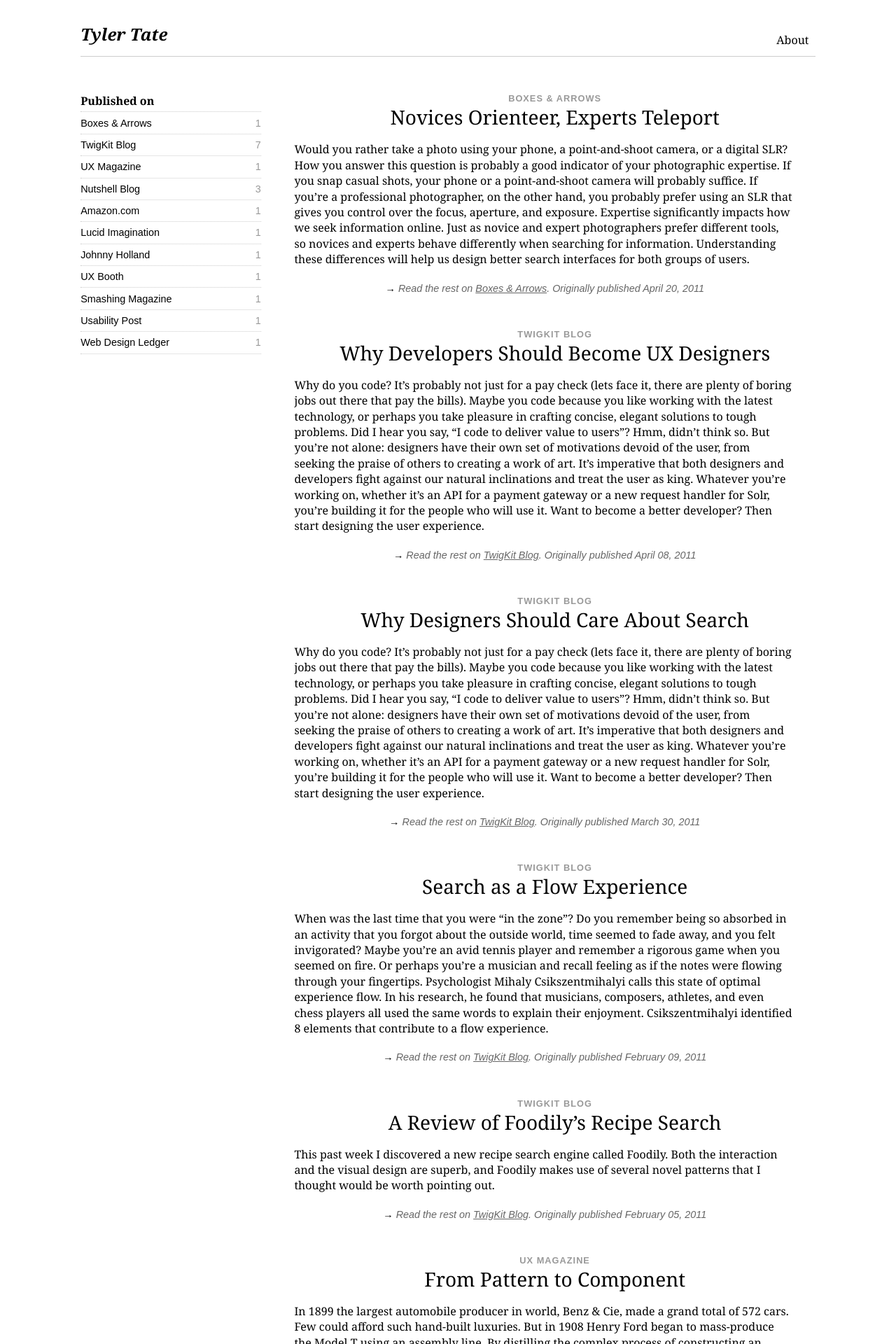
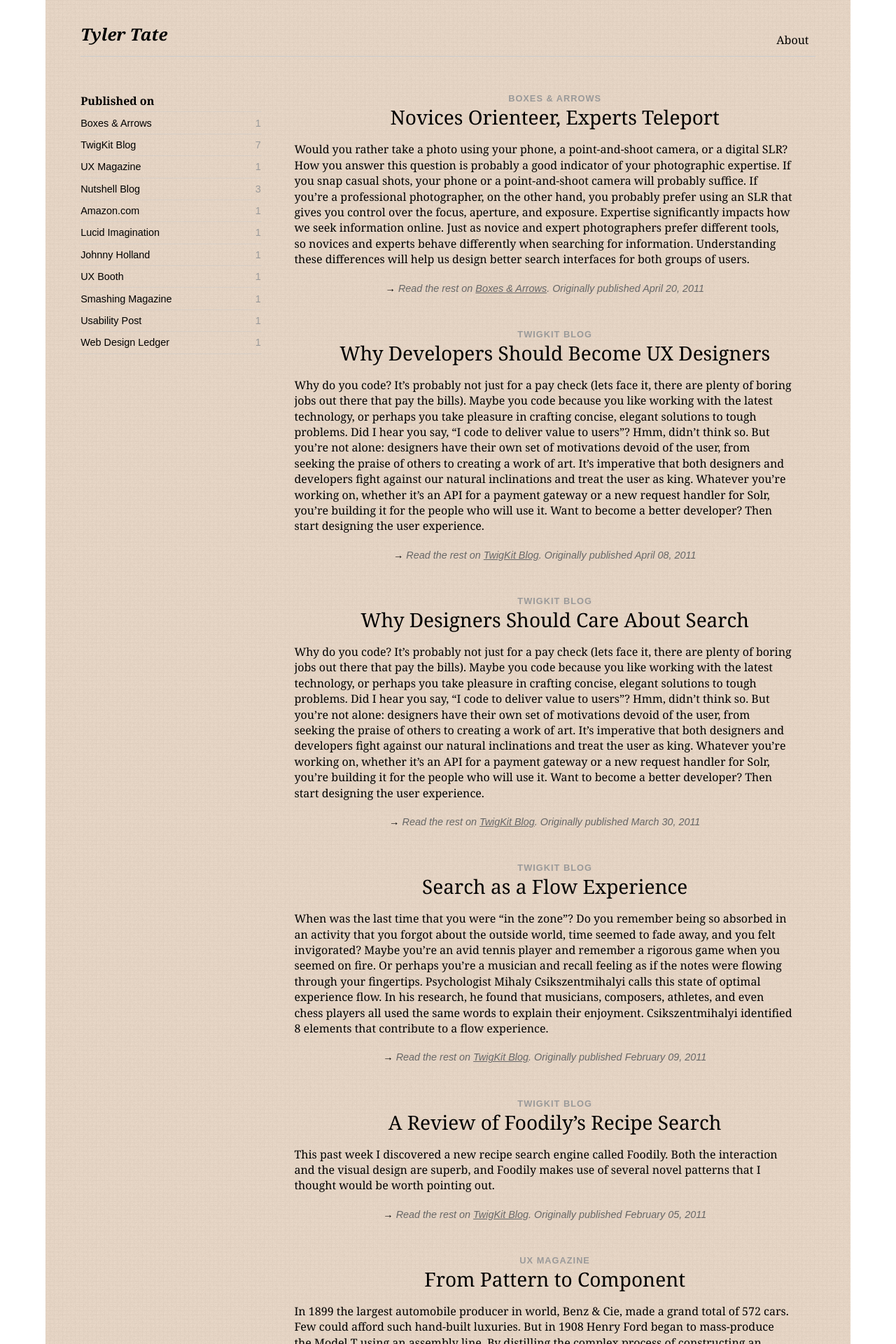
Before and after one commit to SeriouslyInc/tylertate, a Jekyll site: the page built from index.html, in a window 1280 px wide. Shown: the top 1920 px of the page at 70% size. Built offline with Jekyll 4.4.1, drawn with Linux system fonts in a browser that asks for light colours; nearby versions of some CDN libraries.

Commit message:
Adding background

```diff
--- a/resources/css/main.css
+++ b/resources/css/main.css
@@ -27,6 +27,7 @@ a {
   color: black;
 }
 #body {
+  background: #e4d4c2 url('../images/graph-paper.png') repeat;
   position: relative;
   max-width: 1050px;
   min-width: 430px;
--- a/resources/css/main.less
+++ b/resources/css/main.less
@@ -33,6 +33,7 @@ a {
 ////////////
 
 #body {
+	background: #e4d4c2 url('../images/graph-paper.png') repeat;
 	position: relative;
 	max-width: 1050px;
 	min-width: 430px;
```
Also changed, not shown: resources/images/graph-paper.png (added), 1 other file.
